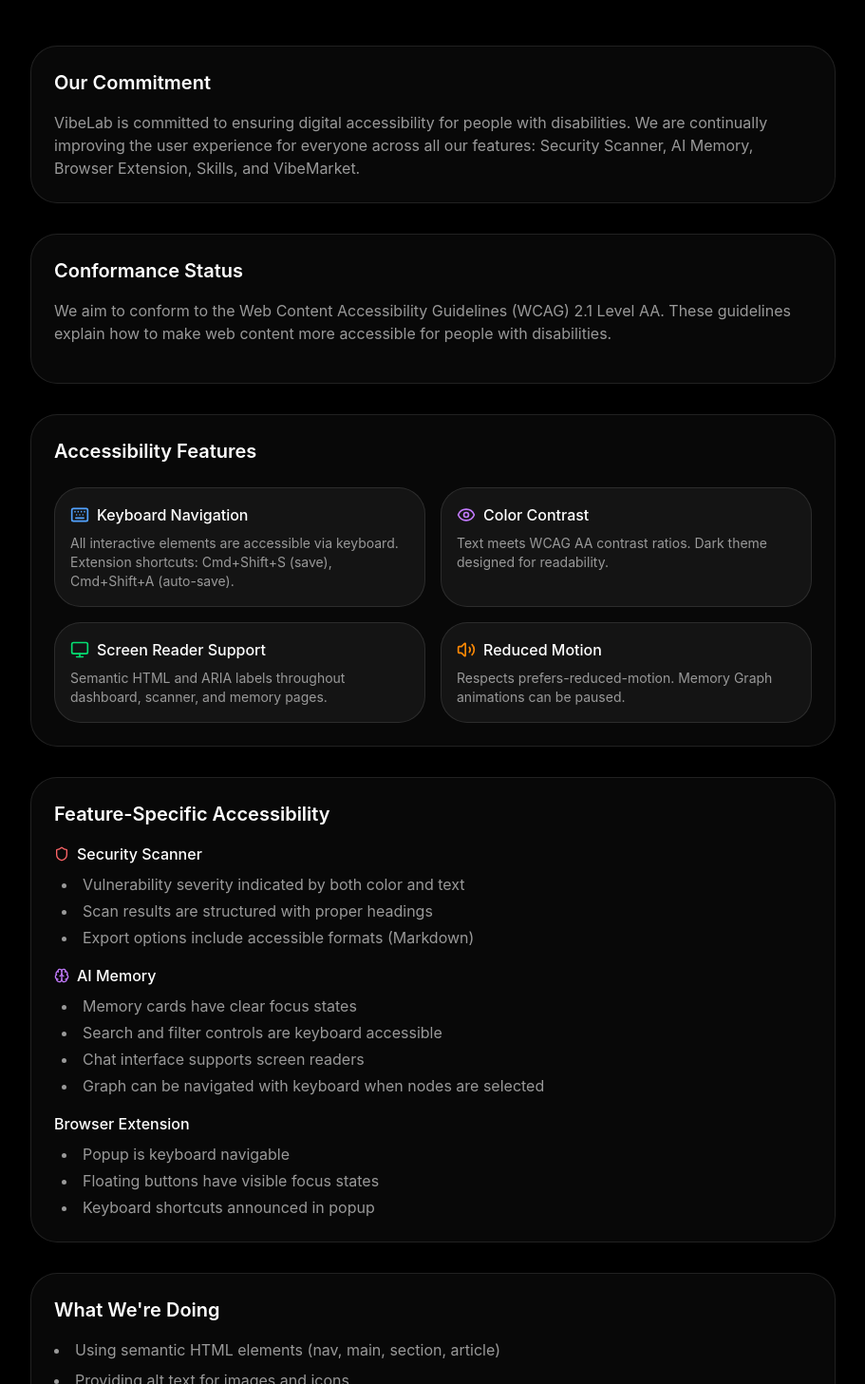
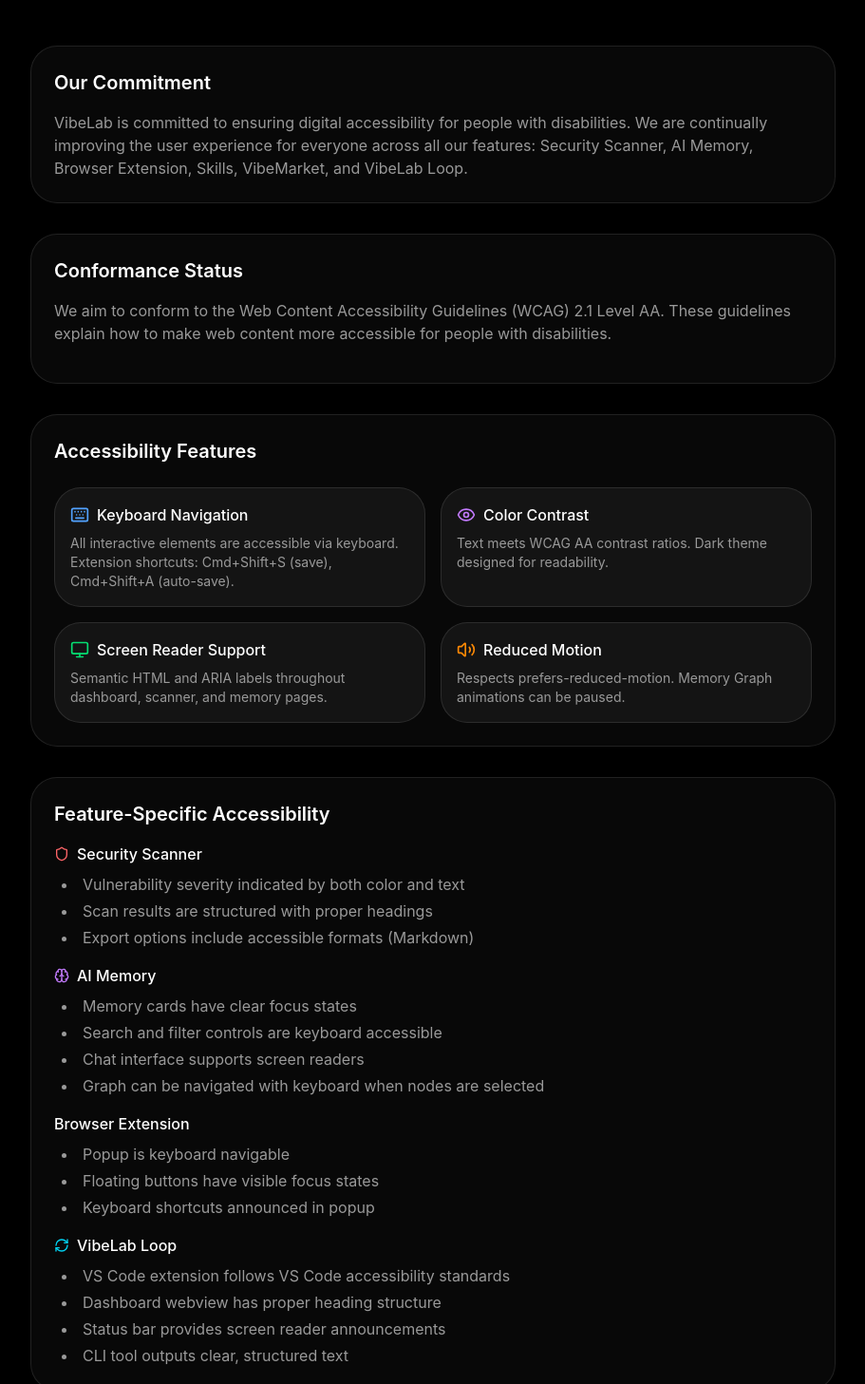
Before and after one commit to PromiseGameFi/vibeLab, a Next.js app: page /accessibility in a window 1280 px wide. Shown: the part 213-1670 px from the top of the page at 95% size, without its empty margins (184-1095 px from the left). Built offline with nearby package versions, Linux system fonts and the light colour scheme.

Commit message:
Update page.tsx

```diff
--- a/src/app/accessibility/page.tsx
+++ b/src/app/accessibility/page.tsx
@@ -1,5 +1,5 @@
 import Link from "next/link";
-import { ArrowLeft, Accessibility, Eye, Keyboard, MessageSquare, Monitor, Volume2, Brain, Shield } from "lucide-react";
+import { ArrowLeft, Accessibility, Eye, Keyboard, MessageSquare, Monitor, Volume2, Brain, Shield, RefreshCw } from "lucide-react";
 
 export const metadata = {
     title: "Accessibility Statement | VibeLab",
@@ -34,7 +34,7 @@
                     <p className="text-[var(--foreground-secondary)]">
                         VibeLab is committed to ensuring digital accessibility for people with disabilities.
                         We are continually improving the user experience for everyone across all our features:
-                        Security Scanner, AI Memory, Browser Extension, Skills, and VibeMarket.
+                        Security Scanner, AI Memory, Browser Extension, Skills, VibeMarket, and VibeLab Loop.
                     </p>
                 </section>
 
@@ -125,6 +125,18 @@
                                 <li>Keyboard shortcuts announced in popup</li>
                             </ul>
                         </div>
+                        <div>
+                            <h3 className="font-medium text-white flex items-center gap-2 mb-2">
+                                <RefreshCw className="w-4 h-4 text-cyan-400" />
+                                VibeLab Loop
+                            </h3>
+                            <ul className="list-disc list-inside space-y-1 ml-2">
+                                <li>VS Code extension follows VS Code accessibility standards</li>
+                                <li>Dashboard webview has proper heading structure</li>
+                                <li>Status bar provides screen reader announcements</li>
+                                <li>CLI tool outputs clear, structured text</li>
+                            </ul>
+                        </div>
                     </div>
                 </section>
 
```
